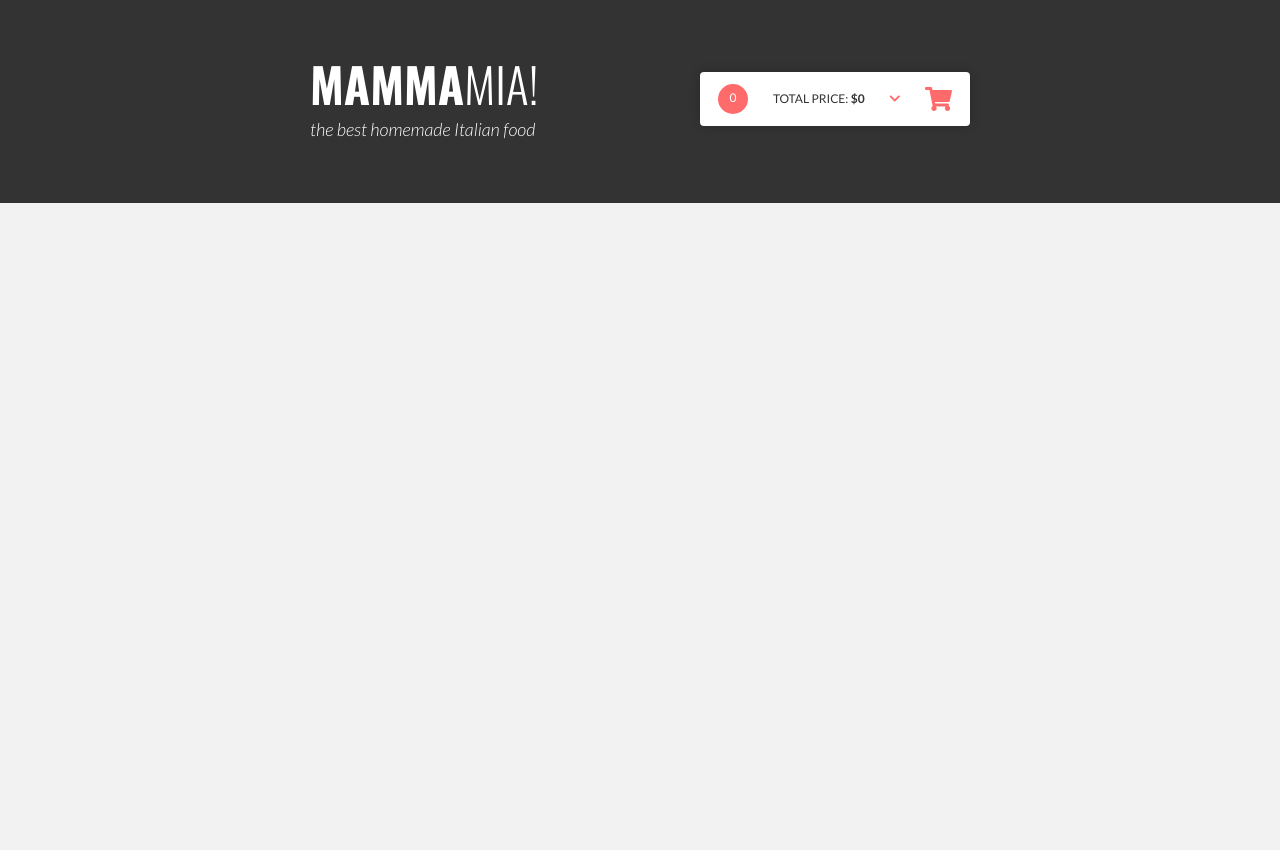
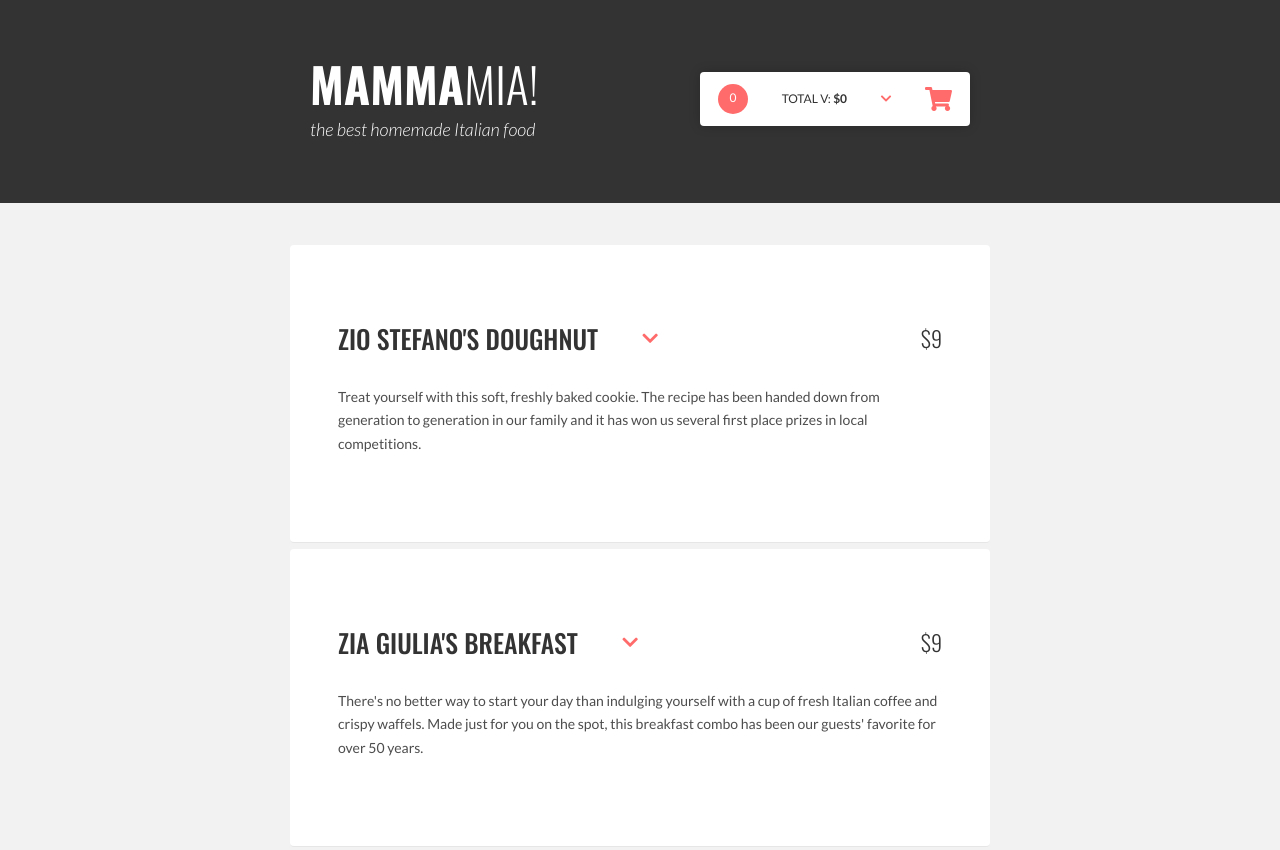
Before and after one commit to KamilMr/project-pizzeria, a website: page src/index.html in a window 1280 px wide. Shown: the top 850 px of the page. Before the commit the page ends 800 px from the top, so only its background shows below. Drawn offline with nearby package versions, Linux system fonts and the light colour scheme; files that its build step writes are made by us from their sources.

Commit message:
add initAccordion

```diff
--- a/src/index.html
+++ b/src/index.html
@@ -21,7 +21,7 @@
         <div id="cart" class="cart">
           <div class="cart__summary">
             <span class="cart__total-number">0</span>
-            <span class="cart__total-price">Total price: <strong>$0</strong></span>
+            <span class="cart__total-price">Total  v: <strong>$0</strong></span>
             <i class="fas fa-chevron-down"></i>
             <i class="fas fa-shopping-cart cart__icon"></i>
           </div>
@@ -58,7 +58,7 @@
     <div id="product-list" class="product-list container"></div>
 
     <script id="template-menu-product" type="text/x-handlebars-template">
-      <article class="product active"> <!-- product -->
+      <article class="product"> <!-- product -->
 
           <header class="product__header">
             <h3 class="product__name no-spacing">{{ name }} <i class="fas fa-chevron-down product__icon"></i></h3>
--- a/src/js/script.js
+++ b/src/js/script.js
@@ -1,4 +1,5 @@
 /* global Handlebars, utils, dataSource */ // eslint-disable-line no-unused-vars
+
 
 {
   'use strict';
@@ -52,7 +53,58 @@
     menuProduct: Handlebars.compile(document.querySelector(select.templateOf.menuProduct).innerHTML),
   };
 
+  class Product {
+    constructor(id, data){
+      const thisProduct = this;
+      thisProduct.id = id;
+      thisProduct.data = data;
+      thisProduct.renderInMenu();
+      thisProduct.initAccordion();
+    }
+
+    renderInMenu(){
+      const thisProduct = this;
+      /* generate HTML based on template */
+      const generateHTML = templates.menuProduct(thisProduct.data);
+      /* create element using utilis.createElementFromHTML */
+      thisProduct.element = utils.createDOMFromHTML(generateHTML);
+      /* find menu container */
+      const menuContainer = document.querySelector(select.containerOf.menu);
+      /* add element to menu */
+      menuContainer.appendChild(thisProduct.element);
+    }
+    initAccordion(){
+      const thisProduct = this;
+      const clicableTrigger = thisProduct.element.querySelector(select.menuProduct.clickable); /* find the clickable trigger (the element that should react to clicking) */
+      clicableTrigger.addEventListener('click', function(event){ /* START: click event listener to trigger */
+        event.preventDefault;/* prevent default action for event */
+        thisProduct.element.classList.toggle('active');  /* toggle active class on element of thisProduct */
+        const activeProducts = document.querySelectorAll('article.active');   /* find all active products */
+
+        for (let activeProduct of activeProducts) {/* START LOOP: for each active product */
+          if(activeProduct !== thisProduct.element) {/* START: if the active product isn't the element of thisProduct */
+            activeProduct.classList.remove('active');  /* remove class active for the active product */
+          }/* END: if the active product isn't the element of thisProduct */
+        }/* END LOOP: for each active product */
+      }); /* END: click event listener to trigger */
+    }
+  }
+
   const app = {
+    initMenu: function() {
+      const thisApp = this;
+
+      console.log('thisApp:', thisApp.data);
+      for (let productData in thisApp.data.products){
+        new Product(productData, thisApp.data.products[productData]);
+      }
+    },
+
+    initData: function() {
+      const thisApp = this;
+
+      thisApp.data = dataSource;
+    },
     init: function(){
       const thisApp = this;
       console.log('*** App starting ***');
@@ -60,6 +112,9 @@
       console.log('classNames:', classNames);
       console.log('settings:', settings);
       console.log('templates:', templates);
+
+      thisApp.initData();
+      thisApp.initMenu();
     },
   };
 
```
